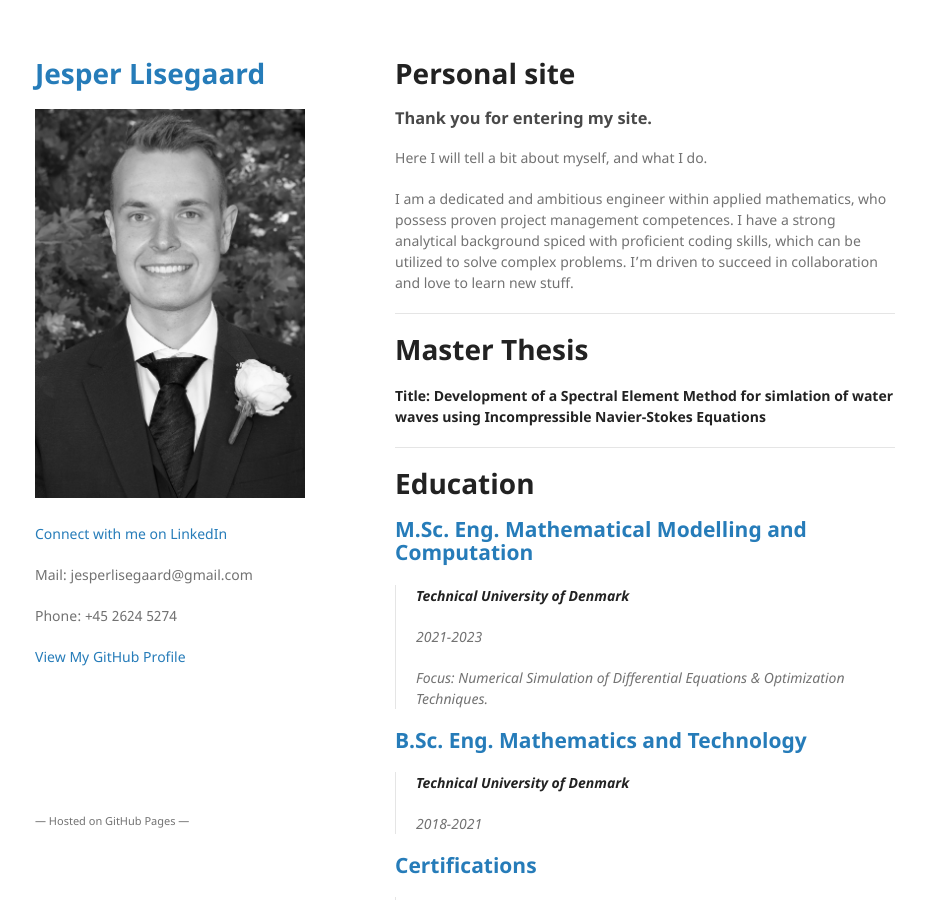
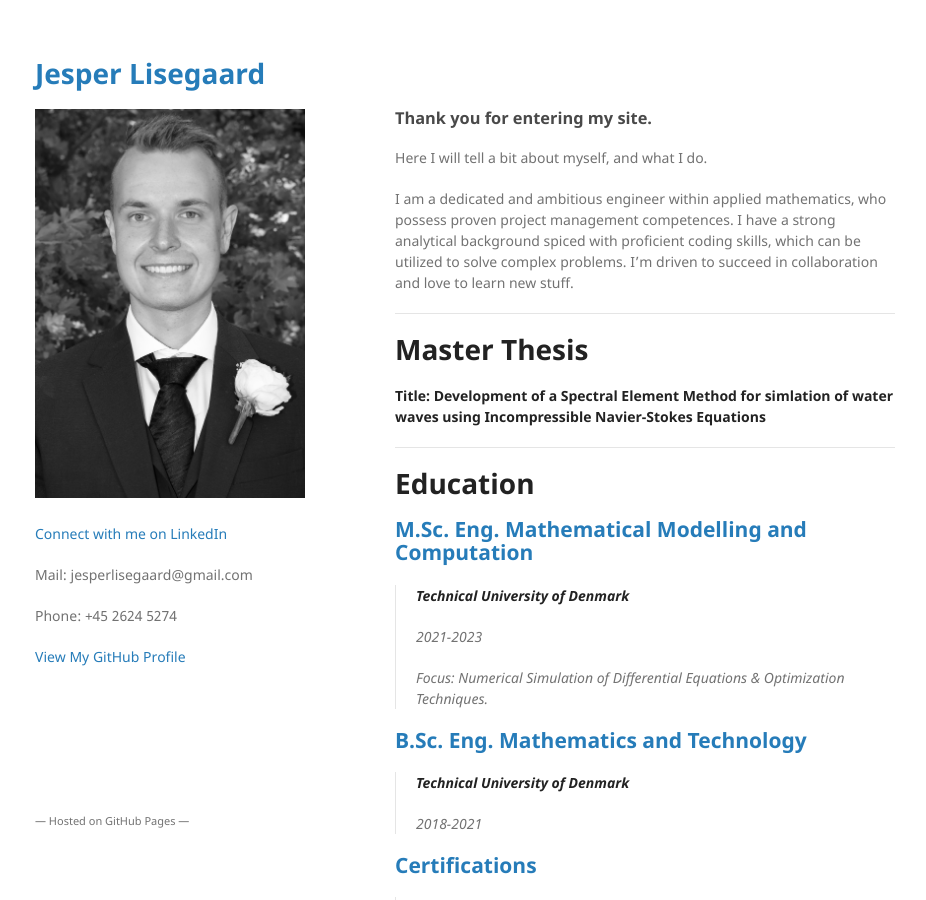
Before and after one commit to JLisegaard/jlisegaard.github.io, a Jekyll site: the page built from index.md, in a window 1280 px wide and 900 px high. Shown: the whole window, without its empty margins (175-1101 px from the left). Built offline with Jekyll 4.4.1, drawn with Linux system fonts in a browser that asks for light colours; our own code applies the rules of GitHub Pages for plain Markdown files.

Commit message:
Update index.md

```diff
--- a/index.md
+++ b/index.md
@@ -2,7 +2,7 @@
 layout: default
 ---
 
-# Personal site
+<h1 style="color:white;">Personal site</h1>
 
 ### Thank you for entering my site.
 
```
